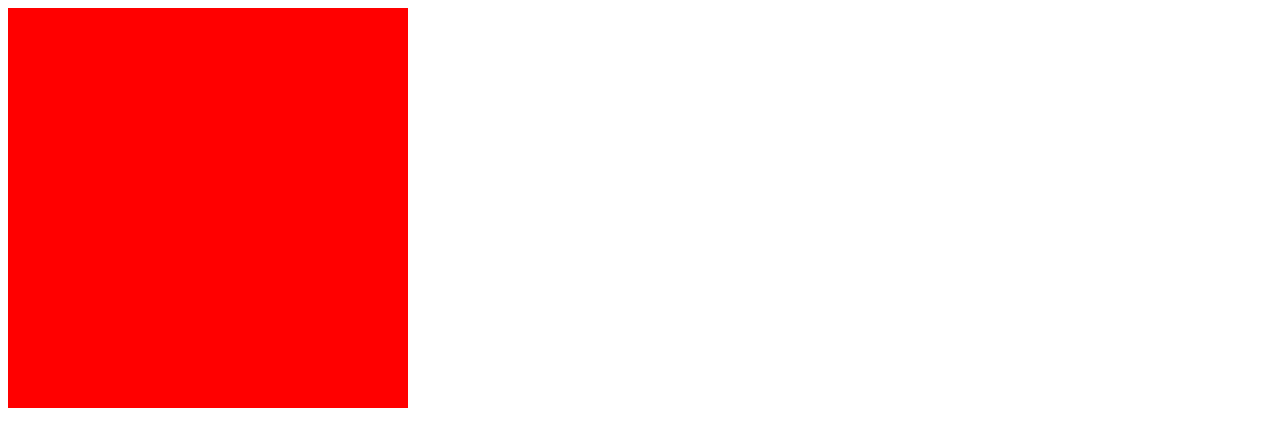
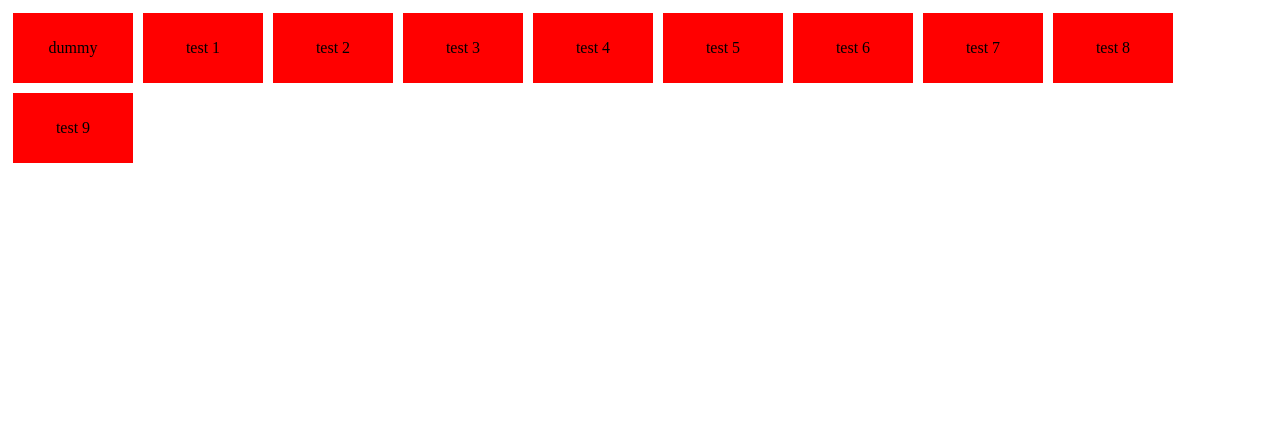
Before and after one commit to Bright-Envision/Bright, a plain HTML site: page src/runme.html in a window 1280 px wide. Drawn offline with Linux system fonts and the light colour scheme.

Commit message:
newer testing file.

```diff
--- a/src/runme.html
+++ b/src/runme.html
@@ -9,10 +9,8 @@
 					//console.log(e);
 				});
 
-				bright('.click > .test2').hover(function(){
-					alert('test');
-				}, function(){
-					console.log('test2');
+				bright('.click > div').hover(function(){
+					console.log(this.innerText);
 				});
 
 				bright('.click').click(function(){
@@ -20,17 +18,55 @@
 				});
 			});
 		</script>
+		<style>
+			.test2, .test1 {
+				background: red;
+				width: 100px;
+				float: left;
+				margin: 5px;
+				text-align: center;
+				padding: 10px;
+			}
+
+		</style>
 	</head>
 	<body>
+
 		<div class="click">
-			<div class="test2" style="width: 400px; height: 400px; background: red;"></div>
-			<div class="test2"></div>
-			<div class="test2"></div>
-			<div class="test2"></div>
-			<div class="test2"></div>
-			<div class="test2"></div>
-			<div class="test2"></div>
+			<div class="test1">
+				<p> dummy </p>
+			</div>
+			<div class="test2">
+					<p> test 1 </p>
+			</div>
+			<div class="test2">
+					<p> test 2 </p>
+			</div>
+			<div class="test2">
+					<p> test 3 </p>
+			</div>
+			<div class="test2">
+					<p> test 4 </p>
+			</div>
+			<div class="test2">
+					<p> test 5 </p>
+			</div>
+			<div class="test2">
+					<p> test 6 </p>
+			</div>
+			<div class="test2">
+					<p> test 7 </p>
+			</div>
+			<div class="test2">
+					<p> test 8 </p>
+			</div>
 		</div>
+
+		<div class="test2">
+				<p> test 9 </p>
+		</div>
+
+
 
 
 	</body>
```
